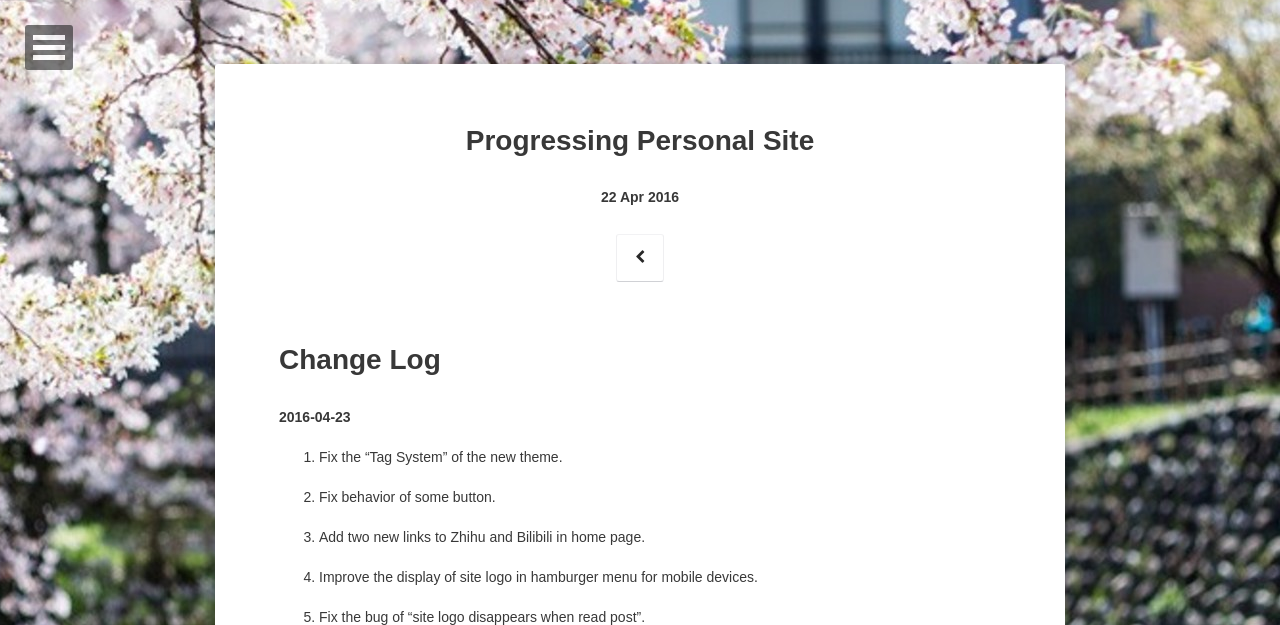
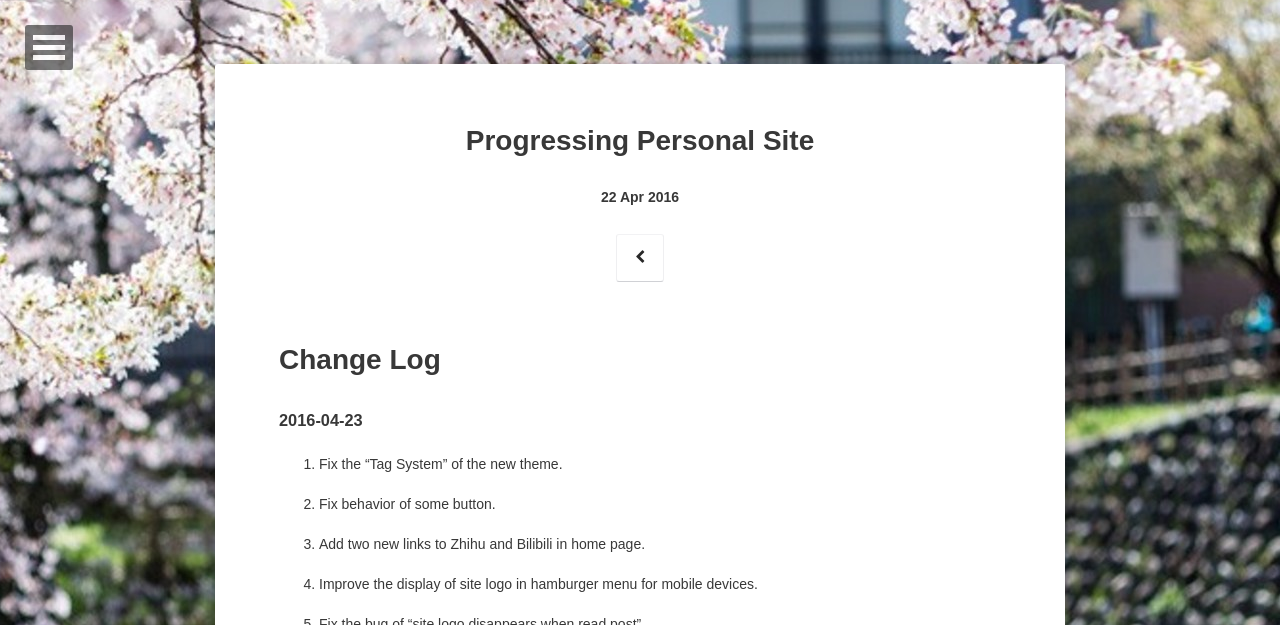
Before and after one commit to Clynie/hanyihong0324.github.io, a Jekyll site: the page built from _posts/2016-04-23-Progressing_Personal_Site.md, in a window 1280 px wide. Shown: the top 625 px of the page. Built offline with Jekyll 4.4.1, drawn with Linux system fonts in a browser that asks for light colours; some web fonts are replaced; grey boxes are pictures that could not be loaded.

Commit message:
improve format

```diff
--- a/_posts/2016-04-23-Progressing_Personal_Site.md
+++ b/_posts/2016-04-23-Progressing_Personal_Site.md
@@ -8,7 +8,7 @@ project: true
 
 # Change Log
 
-**2016-04-23**
+### 2016-04-23
 
 1. Fix the "Tag System" of the new theme.
 
@@ -25,7 +25,7 @@ project: true
 ![new links](http://7xt9ka.com2.z0.glb.qiniucdn.com/2016-04-23-3.png)
 <br>
 
-**2016-04-22**
+### 2016-04-22
 
 1. Test a new theme called Moon from GitHub. I forked it to fit my needs.
 Thanks to TaylanTatli, the developer of Moon.
@@ -35,7 +35,7 @@ Thanks to TaylanTatli, the developer of Moon.
 ![new theme](http://7xt9ka.com2.z0.glb.qiniucdn.com/2016-04-23.png)
 <br>
 
-**2016-04-21**
+### 2016-04-21
 
 1. Push an index.html that only display "hello world" onto GitHub. The site begins to become a website :)
 
@@ -50,7 +50,7 @@ Thanks to TaylanTatli, the developer of Moon.
 ![KyoaniWiki](http://7xt9ka.com2.z0.glb.qiniucdn.com/2016-04-22.png)
 <br>
 
-**2016-04-20**
+### 2016-04-20
 
 Start to learn how to build a site with GitHub Page. But doesn't succeed. The site is always 404.
 
```
